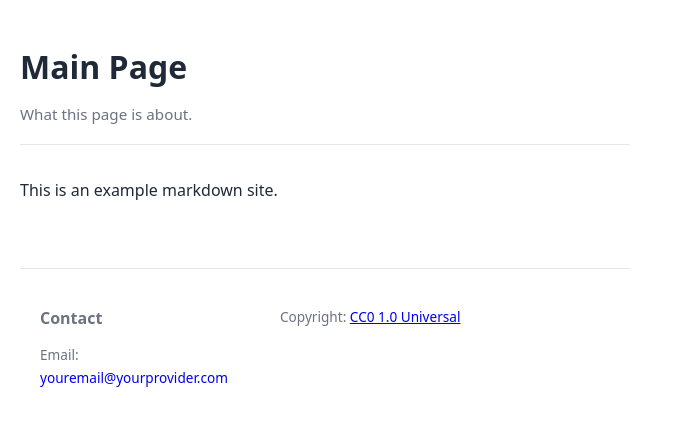
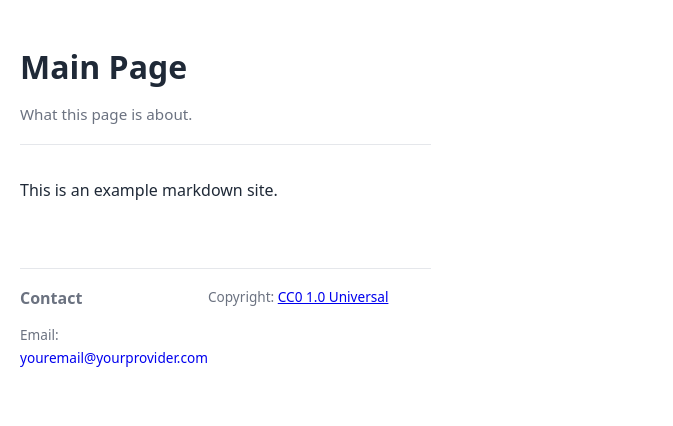
Before and after one commit to AnakamaTH/MD-Site-Template, a Jekyll site: the page built from index.md, in a window 1280 px wide. Shown: the top 426 px of the page, without its empty margins (0-673 px from the left). Built offline with Jekyll 4.4.1, drawn with Linux system fonts in a browser that asks for light colours.

Commit message:
Test fix...

```diff
--- a/_layouts/default.html
+++ b/_layouts/default.html
@@ -100,7 +100,7 @@
 
     <footer>
       <div style="display: flex; flex-wrap: wrap; justify-content: space-between; margin-left: auto; margin-right: auto; ">
-          <div style="flex: 1; min-width: 200px; margin: 20px;">
+          <div style="flex: 1;">
               <h4 style="margin-top: 0; margin-bottom: 10px; font-size: 16px; ">
                   {{page.contact_header}}
               </h4>
@@ -108,7 +108,7 @@
                   <li style="margin-bottom: 5px;">{{page.contact_email}}: <a href="mailto:youremail@yourprovider.com" style="text-decoration: none;">youremail@yourprovider.com</a></li>
               </ul>
           </div>
-          <div style="flex: 3; min-width: 300px; margin: 20px;">
+          <div style="flex: 3;">
                   {{page.site_copyright | markdownify | remove: '<p>' | remove: '</p>' | strip }} <a href="https://creativecommons.org/publicdomain/zero/1.0/">CC0 1.0 Universal</a>
               </p>
           </div>
```
